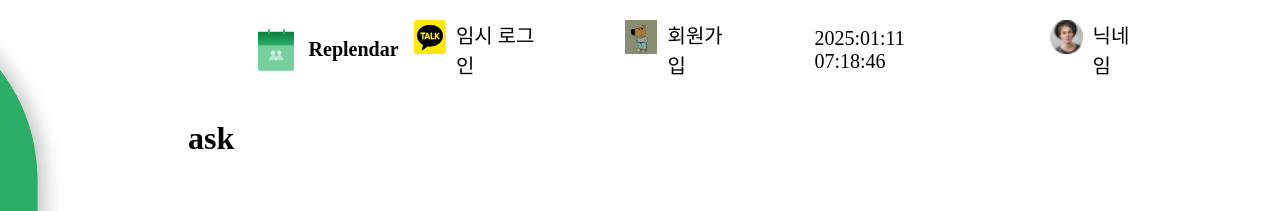
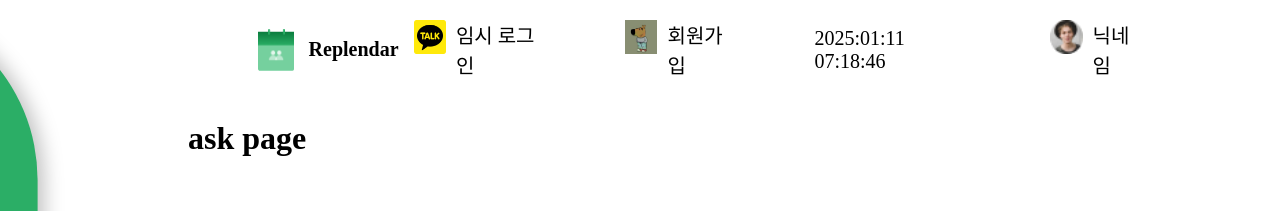
Before and after one commit to UMC-Replendar/Web, a React (Vite) app in the folder Replendar/: page /settings/ask in a window 1280 px wide. Shown: the top 211 px of the page. Built offline with nearby package versions, Linux system fonts and the light colour scheme.

Commit message:
[Fix] test중

```diff
--- a/Replendar/src/components/SettingsComponents/AskPage.tsx
+++ b/Replendar/src/components/SettingsComponents/AskPage.tsx
@@ -1,3 +1,3 @@
 export default function AskPage() {
-  return <h1>ask</h1>;
+  return <h1>ask page</h1>;
 }
```
